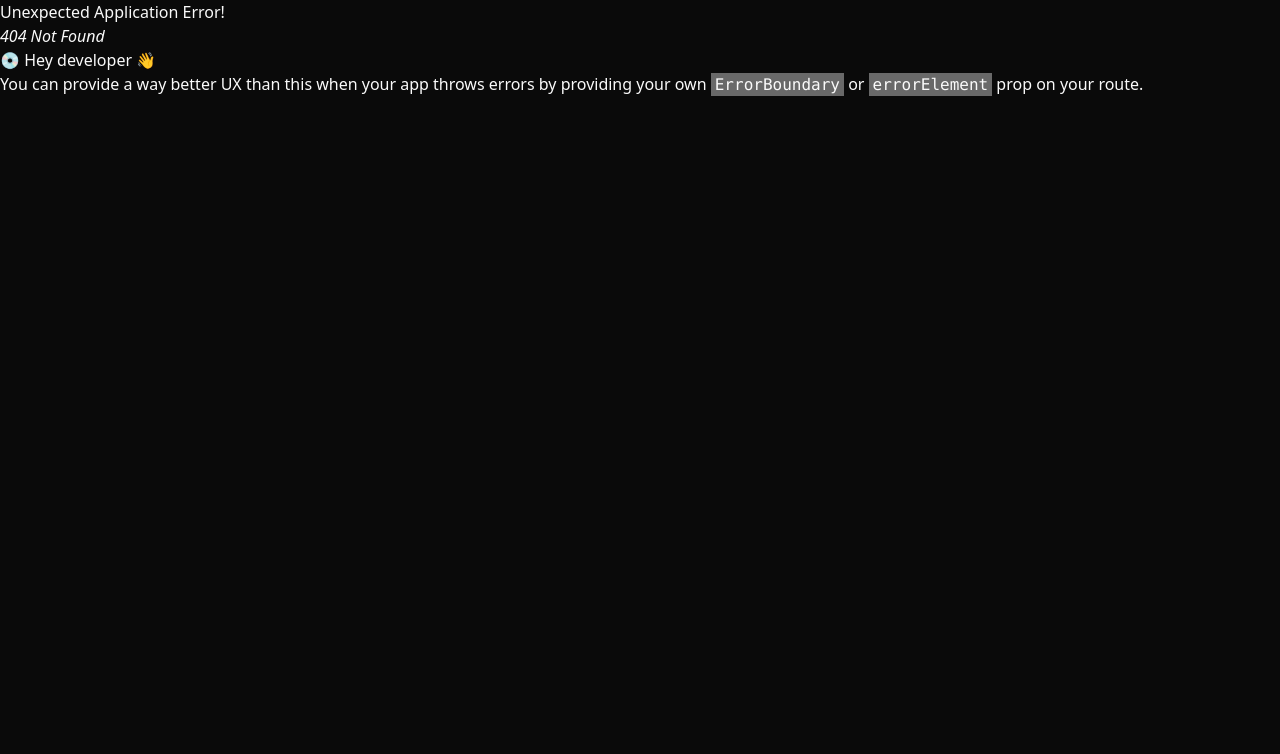
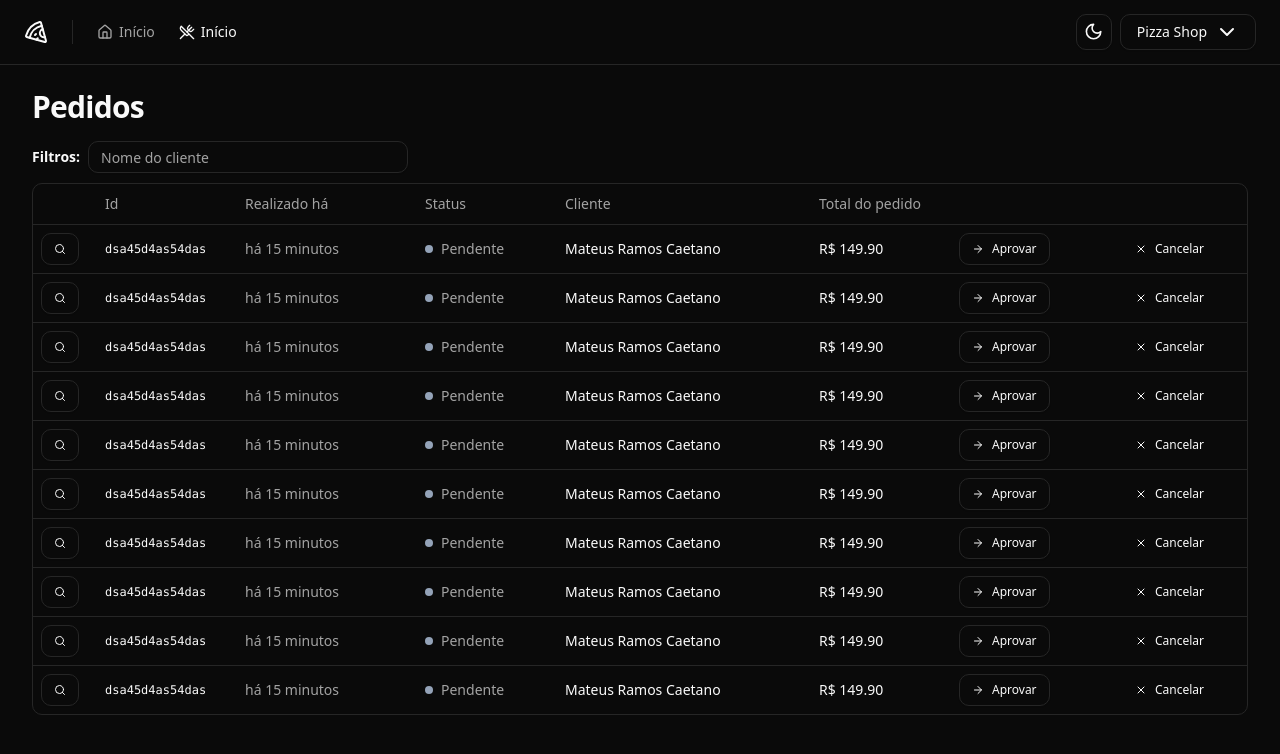
Before and after one commit to mateusramoscaetano/pizza-shop-web, a React (Vite) app: page /orders in a window 1280 px wide. Before the commit this address had no page. Shown: the top 754 px of the page. Built offline with nearby package versions, Linux system fonts and the light colour scheme.

Commit message:
Add Orders route with table and search functionality

```diff
--- /dev/null
+++ b/src/pages/app/orders/order-table-row.tsx
@@ -0,0 +1,44 @@
+import { ArrowRight, Search, X } from "lucide-react";
+import { Button } from "../../../components/ui/button";
+import { TableCell, TableRow } from "../../../components/ui/table";
+
+interface IOrderTableRowProps {}
+
+export function OrderTableRow({}: IOrderTableRowProps) {
+  return (
+    <>
+      <TableRow>
+        <TableCell>
+          <Button variant={"outline"} size={"sm"}>
+            <Search className="size-3" />
+            <span className="sr-only">Detalhes do pedido</span>
+          </Button>
+        </TableCell>
+        <TableCell className="font-mono text-xs font-medium">
+          dsa45d4as54das
+        </TableCell>
+        <TableCell className="text-muted-foreground">há 15 minutos</TableCell>
+        <TableCell>
+          <div className="flex items-center gap-2">
+            <span className="size-2 rounded-full bg-slate-400" />
+            <span className="font-medium text-muted-foreground">Pendente</span>
+          </div>
+        </TableCell>
+        <TableCell className="font-medium">Mateus Ramos Caetano</TableCell>
+        <TableCell className="font-medium">R$ 149.90</TableCell>
+        <TableCell>
+          <Button variant={"outline"} size={"sm"}>
+            <ArrowRight className="size-3 mr-2" />
+            Aprovar
+          </Button>
+        </TableCell>
+        <TableCell>
+          <Button variant={"ghost"} size={"sm"}>
+            <X className="size-3 mr-2" />
+            Cancelar
+          </Button>
+        </TableCell>
+      </TableRow>
+    </>
+  );
+}
--- /dev/null
+++ b/src/pages/app/orders/orders.tsx
@@ -0,0 +1,52 @@
+import { Helmet } from "react-helmet-async";
+import { Input } from "../../../components/ui/input";
+import {
+  Table,
+  TableBody,
+  TableCell,
+  TableHead,
+  TableHeader,
+  TableRow,
+} from "../../../components/ui/table";
+import { Button } from "../../../components/ui/button";
+import { ArrowRight, Search, X } from "lucide-react";
+import { OrderTableRow } from "./order-table-row";
+
+interface IOrdersProps {}
+
+export function Orders({}: IOrdersProps) {
+  return (
+    <>
+      <Helmet title="Pedidos" />
+      <div className="flex flex-col gap-4">
+        <h1 className="text-3xl font-bold tracking-tight">Pedidos</h1>
+      </div>
+      <div className="space-y-2.5">
+        <form action="" className="flex items-center  gap-2">
+          <span className="text-sm font-semibold">Filtros:</span>
+          <Input placeholder="Nome do cliente" className="h-8 w-[320px]" />
+        </form>
+        <div className="border rounded-md">
+          <Table>
+            <TableHeader></TableHeader>
+            <TableRow>
+              <TableHead className="w-[64px]"></TableHead>
+              <TableHead className="w-[140px]">Id</TableHead>
+              <TableHead className="w-[180px]">Realizado há</TableHead>
+              <TableHead className="w-[140px]">Status</TableHead>
+              <TableHead>Cliente</TableHead>
+              <TableHead className="w-[140px]">Total do pedido</TableHead>
+              <TableHead className="w-[164px]"></TableHead>
+              <TableHead className="w-[132px]"></TableHead>
+            </TableRow>
+            <TableBody>
+              {Array.from({ length: 10 }).map((_, i) => {
+                return <OrderTableRow key={i.toString()} />;
+              })}
+            </TableBody>
+          </Table>
+        </div>
+      </div>
+    </>
+  );
+}
--- a/src/routes.tsx
+++ b/src/routes.tsx
@@ -6,6 +6,7 @@ import { SignIn } from "./pages/auth/sign-in";
 import { AppLayout } from "./pages/_layouts/app";
 import { AuthLayout } from "./pages/_layouts/auth";
 import { SignUp } from "./pages/auth/sign-up";
+import { Orders } from "./pages/app/orders/orders";
 
 export const router = createBrowserRouter([
   {
@@ -15,6 +16,10 @@ export const router = createBrowserRouter([
       {
         path: "/",
         element: <Dashboard />,
+      },
+      {
+        path: "/orders",
+        element: <Orders />,
       },
     ],
   },
```
Also changed, not shown: src/pages/app/orders/order-table-filters.tsx (added).
